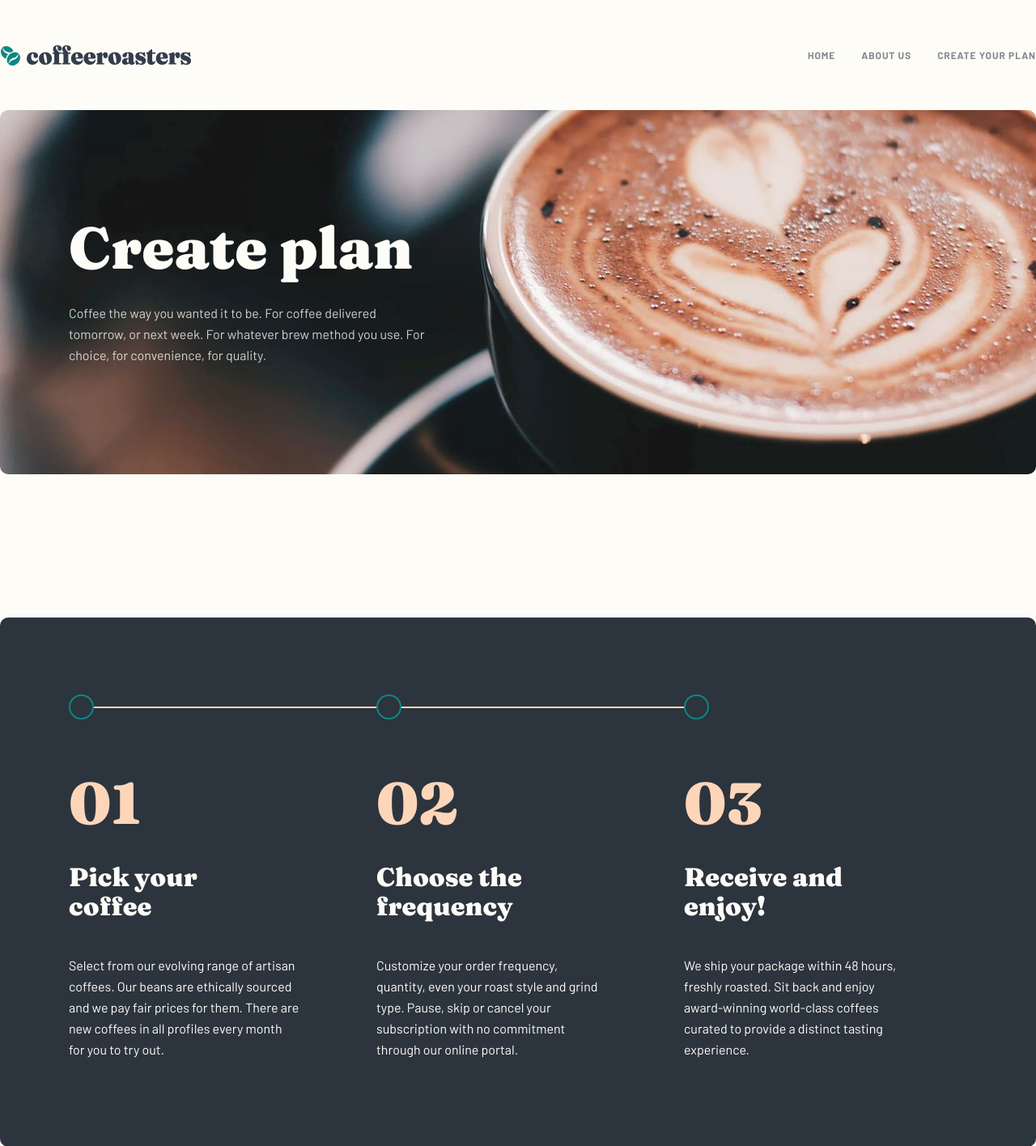
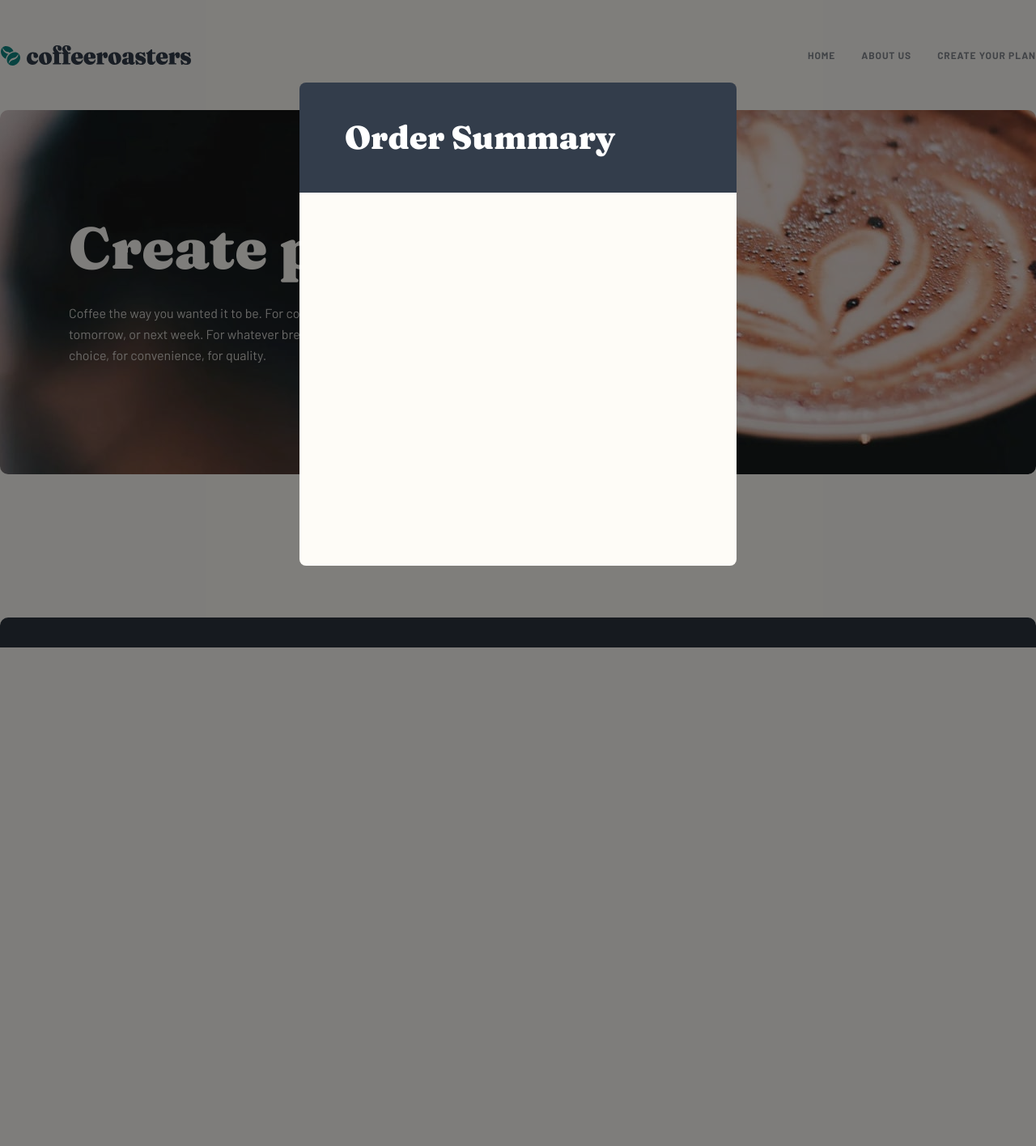
Before and after one commit to VillageR88/flask-coffeeroasters-subscription-site, a Flask app: page /create-your-plan in a window 1280 px wide. Shown: the top 1416 px of the page at 81% size. After the commit the page ends 800 px from the top, so only its background shows below. Run offline with Flask 3, Linux system fonts and the light colour scheme.

Commit message:
mask initially added (WiP)
Signed-off-by: VillageR88 <villager88pl@gmail.com>

```diff
--- a/app/static/css/create-your-plan.css
+++ b/app/static/css/create-your-plan.css
@@ -1,3 +1,52 @@
+#mask {
+  position: fixed;
+  top: 0;
+  left: 0;
+  width: 100%;
+  height: 100%;
+  background-color: rgba(0, 0, 0, 0.5);
+  z-index: 1;
+  display: flex;
+  justify-content: center;
+  align-items: center;
+}
+
+#mask > div {
+  max-width: 540px;
+  width: 100%;
+  display: flex;
+  flex-direction: column;
+}
+
+#mask > div > div:nth-of-type(1) {
+  width: 100%;
+  height: 136px;
+  background-color: #333d4b;
+  border-radius: 8px 8px 0 0;
+  display: flex;
+  align-items: center;
+  padding-inline: 56px;
+  box-sizing: border-box;
+}
+
+#mask > div > div:nth-of-type(1) > h2 {
+  margin: 0;
+  color: white;
+  font-family: fraunces;
+  font-size: 40px;
+  font-weight: var(--font-black);
+  line-height: 48px;
+}
+
+#mask > div > div:nth-of-type(2) {
+  width: 100%;
+  height: 461px;
+  background-color: #fefcf7;
+  border-radius: 0 0 8px 8px;
+  padding: 56px;
+  box-sizing: border-box;
+}
+
 .create-your-plan h1,
 .create-your-plan h2,
 .create-your-plan h3,
--- /dev/null
+++ b/app/templates/create-your-plan/mask.html
@@ -0,0 +1,8 @@
+<div id="mask">
+  <div>
+    <div>
+      <h2>Order Summary</h2>
+    </div>
+    <div></div>
+  </div>
+</div>
--- a/app/templates/create-your-plan/page.html
+++ b/app/templates/create-your-plan/page.html
@@ -1,4 +1,6 @@
 {% extends "layout.html" %} {% block content %}
+<!-- prettier-ignore -->
+{% include './create-your-plan/mask.html' %}
 <main class="create-your-plan">
   <!-- prettier-ignore -->
   {% include './create-your-plan/block1.html' %}
```
